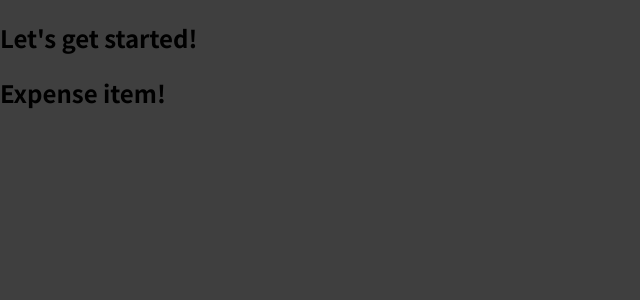
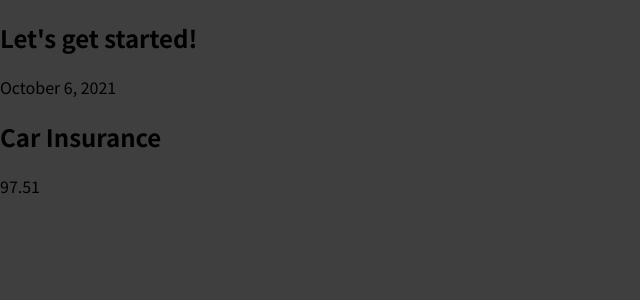
Before and after one commit to AlanLeverenz/react-complete-guide, a JavaScript app in the folder starting-setup/: page / in a window 1280 px wide. Shown: the top 300 px of the page, without its empty margins (0-640 px from the left). Built offline with nearby package versions, Linux system fonts and the light colour scheme.

Commit message:
added expense item component

```diff
--- a/starting-setup/src/components/ExpenseItem.js
+++ b/starting-setup/src/components/ExpenseItem.js
@@ -1,5 +1,13 @@
 function ExpenseItem() {
-  return <h2>Expense item!</h2>
+  return (
+    <div>
+      <div>October 6, 2021</div>
+      <div>
+        <h2>Car Insurance</h2>
+        <div>97.51</div>
+      </div>
+    </div>
+  );
 }
 
 export default ExpenseItem
```
Also changed, not shown: 1 other file (tests, documents, lock files or other folders).
